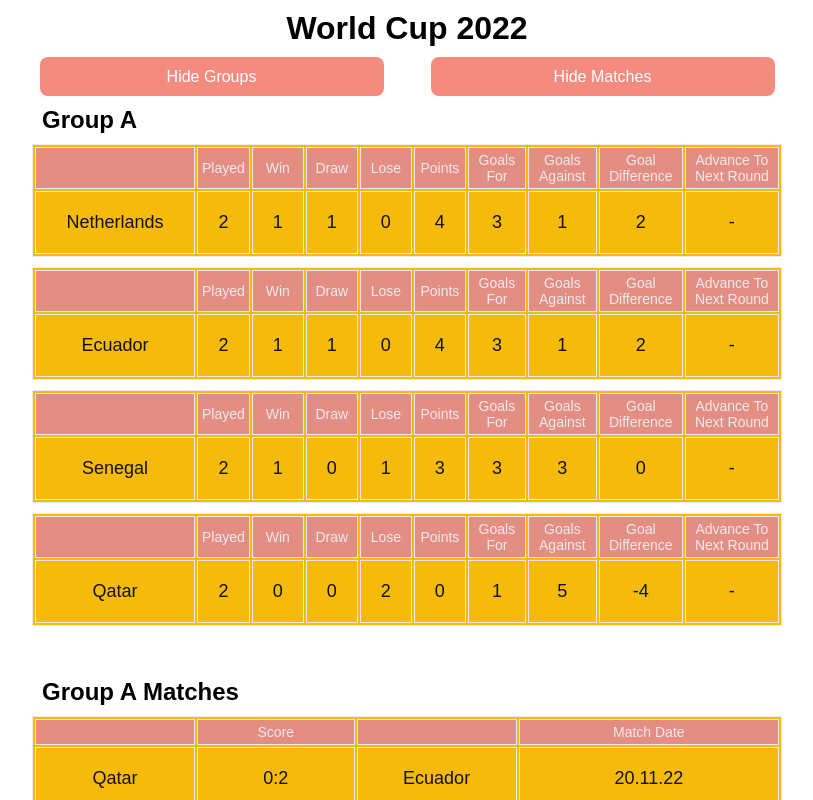
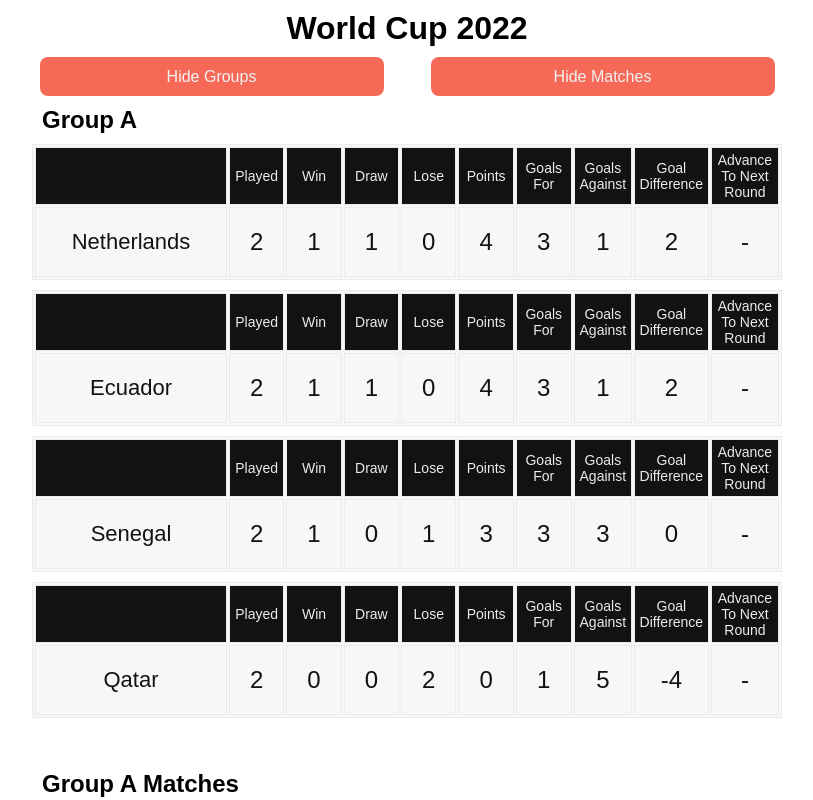
Before and after one commit to matthew-via-music/responsive-sortable-data-table, a React (Vite) app: page / in a window 1280 px wide. Shown: the top 800 px of the page, without its empty margins (233-1046 px from the left). Built offline with nearby package versions, Linux system fonts and the light colour scheme.

Commit message:
add dynamic conditional table head title + refactor colour scheme

```diff
--- a/src/App.css
+++ b/src/App.css
@@ -1,27 +1,31 @@
 :root{
-  --tableHeadBg: #E48E83;
+  --tableHeadBg: #121211;
   --tableHeadTextCol: #EEEAEE;
   --tableHeadBorderCol: #EEE9ED;
   --tableHeadPadding: 4px;
-  --countryColWidth: 150px;
   --tableHeadTextSize: 14px;
 
-  --tableBodyBg: #F6BA0C;
+  --tableBodyBg: #F7f7f7;
   --tableBodyTextCol: #121211;
   --tableBodyBorderCol: #EEE9ED;
   --tableBodyPadding: 20px;
-  --tableBodyTextSize: 18px;
+  --tableBodyTextSize: 24px;
+
+  --countryRowStatsColWidth: 150px;
+  --countryRowStatsTextSize: 22px;
+  --countryRowMatchesColWidth: 35%;
+  --countryRowMatchesTextSize: 22px;
 
   --borderSize: 1px;
   --tableMarginBottom: 10px;
 
   --showBtnBg: #62c3a1;
   --showBtnHoverBg: #339975;
-  --showBtnTextCol: white;
-  --hideBtnBg: #f38b7f;
-  --hideBtnHoverBg: #f76957;
+  --showBtnTextCol: #f1f1f1;
+  --hideBtnBg: #f76957;
+  --hideBtnHoverBg: #f8804d;
   /* --hideBtnHoverBg: #e33a3e; */
-  --hideBtnTextCol: white;
+  --hideBtnTextCol: #f1f1f1;
 }
 
 .container{
@@ -64,9 +68,15 @@ h1{
 }
 /*  */
 /*  */
-.country{
-  width: var(--countryColWidth);
+.countryRowStats{
+  width: var(--countryRowStatsColWidth);
+  font-size: var(--countryRowStatsTextSize);
 }
+.countryRowMatches{
+  width: var(--countryRowMatchesColWidth);
+  font-size: var(--countryRowMatchesTextSize);
+}
+
 table {
   /* max-width: 750px; */
   width: 100%;
@@ -80,7 +90,6 @@ table {
   text-align: center;
   margin-bottom: var(--tableMarginBottom);
 }
-
 table td, th {
   border-width: var(--borderSize);
   border-color: var(--tableHeadBorderCol);
--- a/src/components/Matches.tsx
+++ b/src/components/Matches.tsx
@@ -1,3 +1,5 @@
+import { useEffect, useState } from "react"
+
 interface Props {
   TeamA: string,
   TeamB: string,
@@ -6,6 +8,12 @@ interface Props {
 }
 
 function Matches(props: Props) {
+  const [mobile, setMobile] = useState(false)
+
+  useEffect(() => {
+    window.innerWidth <= 767 ? setMobile(true) : setMobile(false)
+  }, [])
+
   const {TeamA, TeamB, Score, MatchDate} = props
 
   return (
@@ -13,19 +21,19 @@ function Matches(props: Props) {
       <table>
         <thead>
         <tr>
-          <td className="country"></td>
-          <td>Score</td>
-          <td className="country"></td>
-          <td className="hideOnTiny">Match Date</td>
+          <td className="countryRowMatches"></td>
+          <td className="score">{!mobile && "Score"}</td>
+          <td></td>
+          <td className="hideOnMobile">Match Date</td>
         </tr>
         </thead>
 
         <tbody>
         <tr>
-          <td>{TeamA}</td>
-          <td>{Score}</td>
+          <td className="countryRowMatches">{TeamA}</td>
+          <td className="score">{Score}</td>
           <td>{TeamB}</td>
-          <td className="hideOnTiny">{MatchDate}</td>
+          <td className="hideOnMobile">{MatchDate}</td>
         </tr>
       </tbody>
       </table>
--- a/src/components/Stats.tsx
+++ b/src/components/Stats.tsx
@@ -19,8 +19,8 @@ function Stats(props: Props) {
       <table>
         <thead>
         <tr>
-          <td className="country">{/* Country */}</td>
-          <td className="hideOnTiny">Played</td>
+          <td>{/* Country */}</td>
+          <td className="hideOnMobile">Played</td>
           <td>Win</td>
           <td>Draw</td>
           <td className="hideOnMobile">Lose</td>
@@ -35,8 +35,8 @@ function Stats(props: Props) {
 {/*  */}
         <tbody>
         <tr>
-          <td>{Country}</td>
-          <td className="hideOnTiny">{Played}</td>
+          <td className="countryRowStats">{Country}</td>
+          <td className="hideOnMobile">{Played}</td>
           <td>{Win}</td>
           <td>{Draw}</td>
           <td className="hideOnMobile">{Lose}</td>
```
